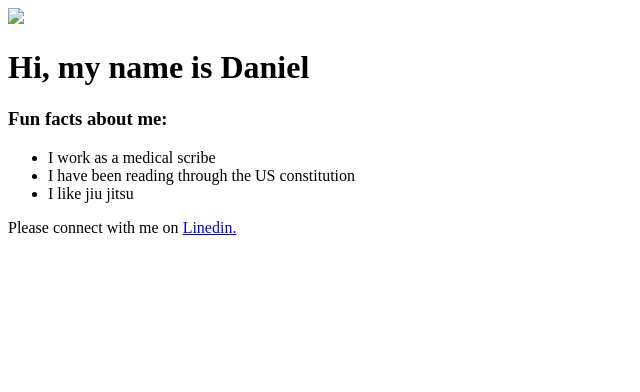
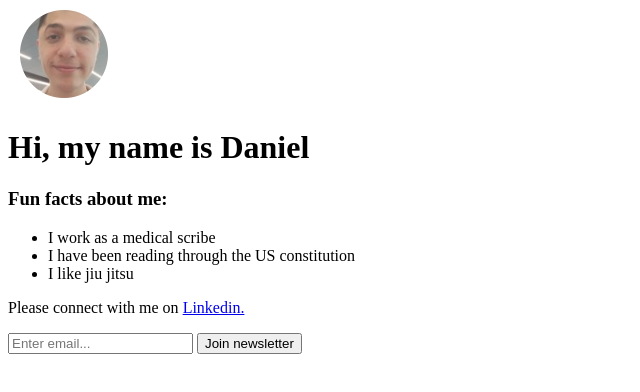
Before and after one commit to Danielc6275/Front-end-pract, a plain HTML site: page Person_site/index.html in a window 1280 px wide. Shown: the whole page, without its empty margins (0-640 px from the left). Drawn offline with Linux system fonts and the light colour scheme.

Commit message:
Personal site

```diff
--- a/Person_site/index.html
+++ b/Person_site/index.html
@@ -2,7 +2,7 @@
 <html>
     <head></head>
     <body>
-        <img src="me.jpg" />
+        <img src="me3.png" />
         <h1>Hi, my name is Daniel</h1>
         <h3>Fun facts about me:</h3>
         <ul>
@@ -11,6 +11,8 @@
             <li>I like jiu jitsu</li>
         </ul>
         <p>Please connect with me on <a href="https://www.linkedin.com/in/daniel-cooney-70a671221/"
-        >Linedin.</a></p>
+        >Linkedin.</a></p>
+        <input type="text" placeholder="Enter email..."/>
+        <button>Join newsletter</button>
     </body>
 </html>
```
